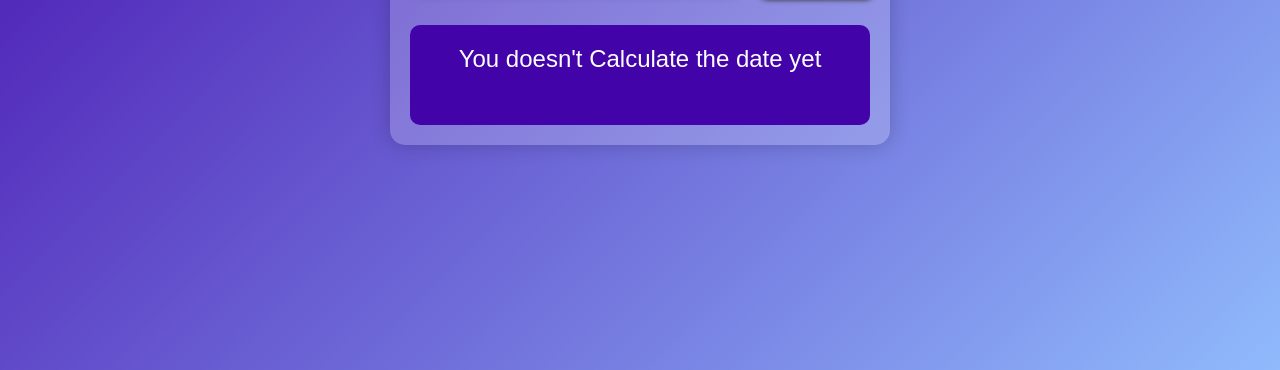
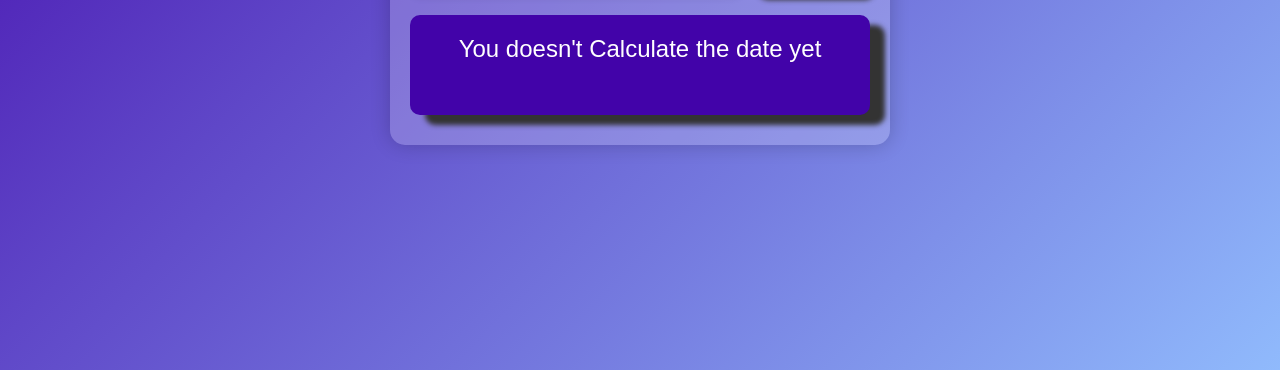
Before and after one commit to ahmedjawad1857/age_calculator, a plain HTML site: page index.html in a window 1280 px wide. In both pictures the pointer is over the element "You doesn't Calculate the date yet". Shown: the part 430-800 px from the top of the page. Drawn offline with Linux system fonts and the light colour scheme.

Commit message:
Change some styles

```diff
--- a/style.css
+++ b/style.css
@@ -98,6 +98,7 @@
   background-size: 30px;
   width: auto;
   height: auto;
+  cursor: pointer;
 }
 
 .result-box {
@@ -112,6 +113,11 @@
   text-wrap: wrap;
   overflow-y: auto; /* Enable vertical scrolling */
   transition: all 0.5s ease-in-out;
+}
+
+.result-box:hover {
+  box-shadow: 15px 10px 5px #333;
+  transform: translateY(-10px);
 }
 
 /* Custom Scrollbar */
```
Also changed, not shown: 1 other file.
